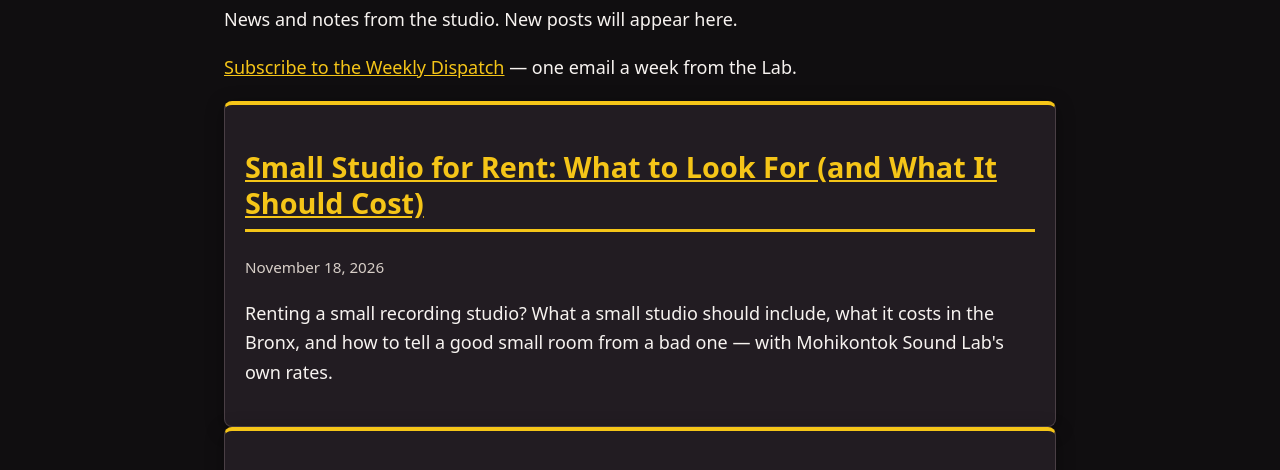
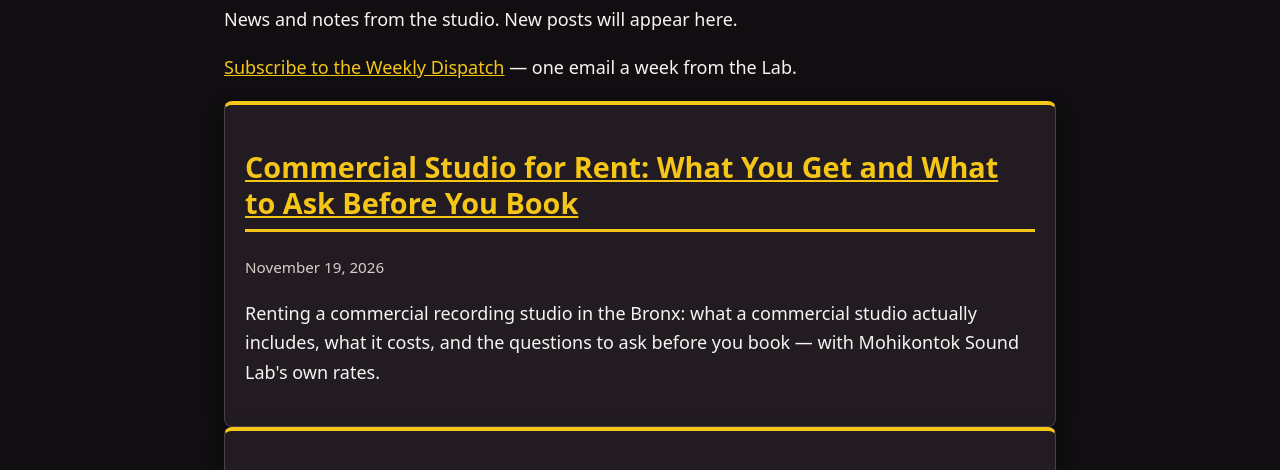
Before and after one commit to mohikontok-lab/mohikontok-sound-lab-website, a plain HTML site: page blog.html in a window 1280 px wide. Shown: the part 262-732 px from the top of the page. Drawn offline with Linux system fonts and the light colour scheme.

Commit message:
List commercial studio for rent post on blog index

```diff
--- a/blog.html
+++ b/blog.html
@@ -37,7 +37,7 @@
   <section>
     <h1>Blog</h1>
     <p>News and notes from the studio. New posts will appear here.</p>
-    <p><a href="posts/weekly-dispatches.html#subscribe">Subscribe to the Weekly Dispatch</a> — one email a week from the Lab.</p>
+    <p><a href="posts/weekly-dispatches.html#subscribe">Subscribe to the Weekly Dispatch</a> — one email a week from the Lab.</p><article class="card"><h2><a href="posts/commercial-studio-for-rent.html">Commercial Studio for Rent: What You Get and What to Ask Before You Book</a></h2><p class="note">November 19, 2026</p><p>Renting a commercial recording studio in the Bronx: what a commercial studio actually includes, what it costs, and the questions to ask before you book — with Mohikontok Sound Lab's own rates.</p></article>
     <article class="card">
       <h2><a href="posts/small-studio-for-rent.html">Small Studio for Rent: What to Look For (and What It Should Cost)</a></h2>
       <p class="note">November 18, 2026</p>
```
